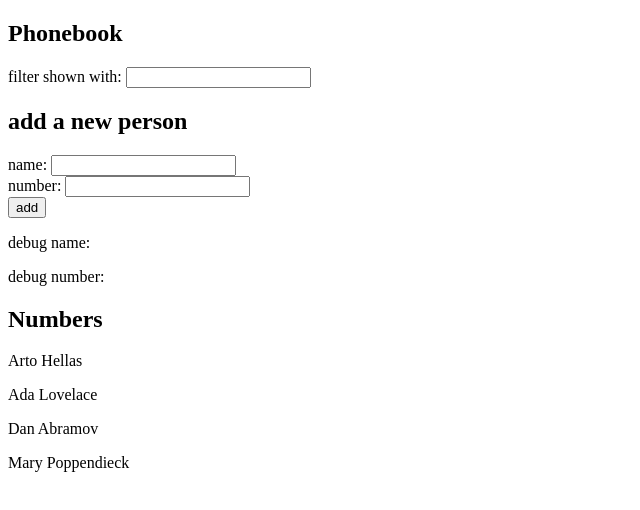
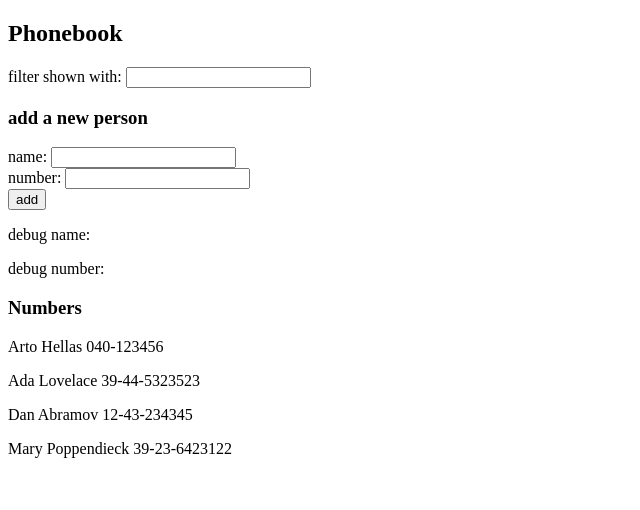
Before and after one commit to adrian-derose6/fso-exercises, a React (Vite) app in the folder part2/phonebook/: page / in a window 1280 px wide. Shown: the top 510 px of the page, without its empty margins (0-640 px from the left). Built offline with nearby package versions, Linux system fonts and the light colour scheme.

Commit message:
separate App into individual components

```diff
--- a/part2/phonebook/src/App.jsx
+++ b/part2/phonebook/src/App.jsx
@@ -1,35 +1,40 @@
-import { useState } from 'react'
+import { useState } from "react";
+import Filter from "./components/Filter";
+import PersonForm from "./components/PersonForm";
+import Persons from "./components/Persons";
 
 const App = () => {
   const [persons, setPersons] = useState([
-    { name: 'Arto Hellas', number: '040-123456', id: 1 },
-    { name: 'Ada Lovelace', number: '39-44-5323523', id: 2 },
-    { name: 'Dan Abramov', number: '12-43-234345', id: 3 },
-    { name: 'Mary Poppendieck', number: '39-23-6423122', id: 4 }
-  ])
-  const [newName, setNewName] = useState('')
-  const [newNumber, setNewNumber] = useState('')
-  const [filter, setFilter] = useState('')
-  console.log(persons)
+    { name: "Arto Hellas", number: "040-123456", id: 1 },
+    { name: "Ada Lovelace", number: "39-44-5323523", id: 2 },
+    { name: "Dan Abramov", number: "12-43-234345", id: 3 },
+    { name: "Mary Poppendieck", number: "39-23-6423122", id: 4 },
+  ]);
+  const [newName, setNewName] = useState("");
+  const [newNumber, setNewNumber] = useState("");
+  const [filter, setFilter] = useState("");
 
-  const filteredPersons = filter.length === 0 ? [...persons] : persons.filter(person => {
-    const filterName = filter.toLowerCase()
-    const personName = person.name.toLowerCase()
-    const nameParts = personName.split(' ')
-    const doesFilterMatch = personName.startsWith(filterName) || nameParts.some(name => name.startsWith(filter.toLowerCase()))
-    return doesFilterMatch
-  })
-
-  console.log(filteredPersons)
+  const filteredPersons =
+    filter.length === 0
+      ? [...persons]
+      : persons.filter((person) => {
+          const filterName = filter.toLowerCase();
+          const personName = person.name.toLowerCase();
+          const nameParts = personName.split(" ");
+          const doesFilterMatch =
+            personName.startsWith(filterName) ||
+            nameParts.some((name) => name.startsWith(filter.toLowerCase()));
+          return doesFilterMatch;
+        });
 
   const addPerson = (event) => {
-    event.preventDefault()
-    console.log('form submitted: ', newName);
-    if (newName === '') return alert('Name field is empty!')
+    event.preventDefault();
+
+    if (newName === "") return alert("Name field is empty!");
 
     const doesNameExist = persons.some((person) => {
-        return person.name === newName;
-    })
+      return person.name.toLowerCase() === newName.toLowerCase();
+    });
 
     if (doesNameExist) {
       return alert(`${newName} is already added to phonebook`);
@@ -37,59 +42,42 @@ const App = () => {
 
     const personObject = {
       name: newName,
-      number: newNumber
-    }
+      number: newNumber,
+    };
 
-    setPersons(persons.concat(personObject))
-    setNewName('')
-    setNewNumber('')
-  }
+    setPersons(persons.concat(personObject));
+    setNewName("");
+    setNewNumber("");
+  };
 
   const handleNameChange = (event) => {
-    console.log(event.target.value)
-    setNewName(event.target.value)
-  }
+    setNewName(event.target.value);
+  };
 
   const handleNumberChange = (event) => {
-    console.log(event.target.value)
-    setNewNumber(event.target.value)
-  }
+    setNewNumber(event.target.value);
+  };
 
   const handleFilterChange = (event) => {
-    console.log(event.target.value)
-    setFilter(event.target.value)
-  }
+    setFilter(event.target.value);
+  };
 
   return (
     <div>
       <h2>Phonebook</h2>
-      <div>
-        filter shown with: <input type='text' value={filter} onChange={handleFilterChange}/>
-      </div>
-      <div>
-        <h2>add a new person</h2>
-        <form onSubmit={addPerson}>
-          <div>
-            name: <input type='text' value={newName} onChange={handleNameChange}/>
-          </div>
-          <div>
-            number: <input type='text' value={newNumber} onChange={handleNumberChange}/>
-          </div>
-          <div>
-            <button type="submit">add</button>
-          </div>
-          <div><p>debug name: {newName}</p></div>
-          <div><p>debug number: {newNumber}</p></div>
-        </form>
-      </div>
-      <h2>Numbers</h2>
-      {
-        filteredPersons.map(person => {
-          return <p key={person.name}>{person.name}</p>
-        })
-      }
+      <Filter filter={filter} onFilterChange={handleFilterChange} />
+      <h3>add a new person</h3>
+      <PersonForm
+        newName={newName}
+        newNumber={newNumber}
+        onNameChange={handleNameChange}
+        onNumberChange={handleNumberChange}
+        onSubmit={addPerson}
+      />
+      <h3>Numbers</h3>
+      <Persons persons={filteredPersons} />
     </div>
-  )
-}
+  );
+};
 
-export default App
+export default App;
--- /dev/null
+++ b/part2/phonebook/src/components/Filter.jsx
@@ -0,0 +1,10 @@
+const Filter = ({ filter, onFilterChange }) => {
+  return (
+    <div>
+      filter shown with:{" "}
+      <input type="text" value={filter} onChange={onFilterChange} />
+    </div>
+  );
+};
+
+export default Filter;
--- /dev/null
+++ b/part2/phonebook/src/components/PersonForm.jsx
@@ -0,0 +1,32 @@
+const PersonForm = ({
+  newName,
+  newNumber,
+  onNameChange,
+  onNumberChange,
+  onSubmit,
+}) => {
+  return (
+    <div>
+      <form onSubmit={onSubmit}>
+        <div>
+          name: <input type="text" value={newName} onChange={onNameChange} />
+        </div>
+        <div>
+          number:{" "}
+          <input type="text" value={newNumber} onChange={onNumberChange} />
+        </div>
+        <div>
+          <button type="submit">add</button>
+        </div>
+        <div>
+          <p>debug name: {newName}</p>
+        </div>
+        <div>
+          <p>debug number: {newNumber}</p>
+        </div>
+      </form>
+    </div>
+  );
+};
+
+export default PersonForm;
--- /dev/null
+++ b/part2/phonebook/src/components/Persons.jsx
@@ -0,0 +1,15 @@
+const Persons = ({ persons }) => {
+  return (
+    <div>
+      {persons.map((person) => {
+        return (
+          <p key={person.name}>
+            {person.name} {person.number}
+          </p>
+        );
+      })}
+    </div>
+  );
+};
+
+export default Persons;
```
